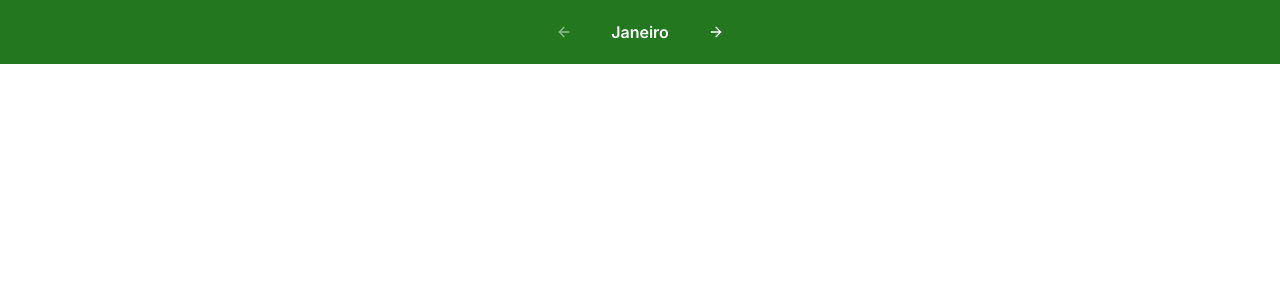
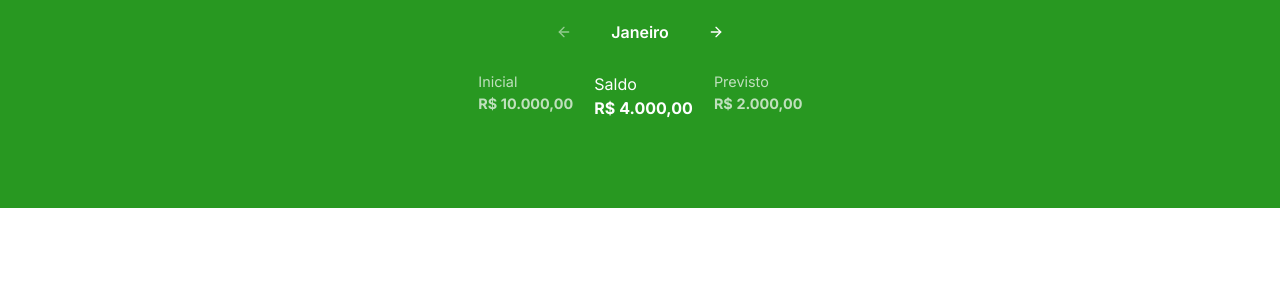
Before and after one commit to eldinho2/Paguei, a Next.js app: page / in a window 1280 px wide. Shown: the top 300 px of the page. Built offline with nearby package versions, Linux system fonts and the light colour scheme.

Commit message:
feat: main values

```diff
--- a/app/page.tsx
+++ b/app/page.tsx
@@ -1,9 +1,11 @@
 import Header from '../components/Header'
+import Main from '../components/Main'
 
 export default function Home() {
   return (
-    <main className='flex flex-col justify-center items-center'>
-     <Header />
-    </main>
+    <div className=''>
+      <Header />
+      <Main />
+    </div>
   )
 }
--- a/components/Header.tsx
+++ b/components/Header.tsx
@@ -3,8 +3,8 @@ import CarouselComponent from './CarouselComponent'
 
 export default function Header() {
   return (
-    <div className='w-full flex justify-center items-center bg-[#23771e]'>
+    <header className='w-full flex justify-center items-center bg-[#289821]'>
       <CarouselComponent />
-    </div>
+    </header>
   )
 }
--- /dev/null
+++ b/components/Main.tsx
@@ -0,0 +1,16 @@
+import ValueLabels from "./ui/ValueLabels";
+
+export default function Main() {
+  return (
+    <main className="">
+      <section className="flex justify-center h-36 w-full bg-[#289821]">
+        <div className="flex gap-4">
+          <ValueLabels label="Inicial" value="10.000,00" className="transform scale-90 translate-y-0 text-white/70" />
+          <ValueLabels label="Saldo" value="4.000,00" className="transform scale-100 translate-y-2 z-10 text-white" />
+          <ValueLabels label="Previsto" value="2.000,00" className="transform scale-90 translate-y-0 text-white/70" />
+        </div>
+      </section>
+      <section></section>
+    </main>
+  );
+}
--- /dev/null
+++ b/components/ui/ValueLabels.tsx
@@ -0,0 +1,19 @@
+type ValueLabelsProps = {
+  label: string;
+  value: string;
+  className?: string;
+};
+
+export default function ValueLabels({label, value, className}: ValueLabelsProps) {
+  return (
+    <>
+      <span className={className}>
+        <p className="">{label}</p>
+        <strong className="">
+          <span className="pr-1">R$</span>
+          {value}
+        </strong>
+      </span>
+    </>
+  );
+}
```
Also changed, not shown: 1 other file (tests, documents, lock files or other folders).
